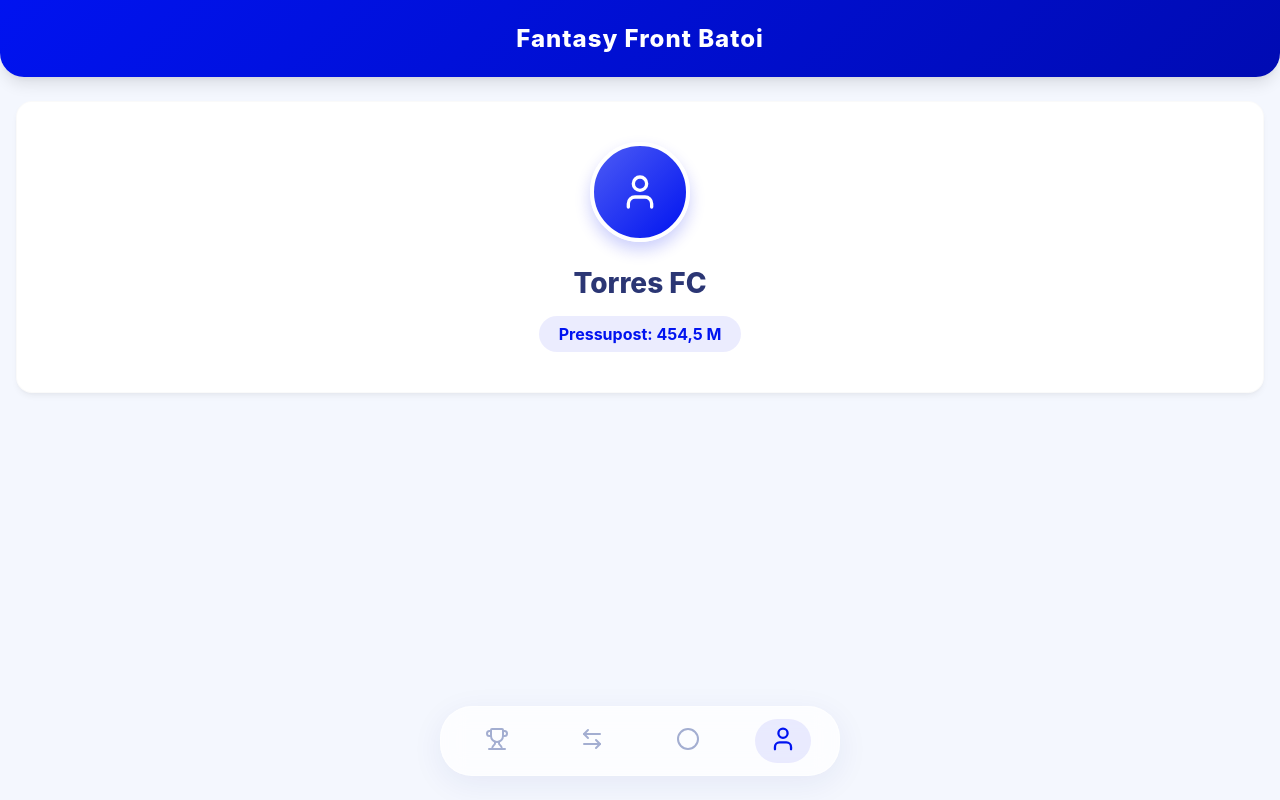
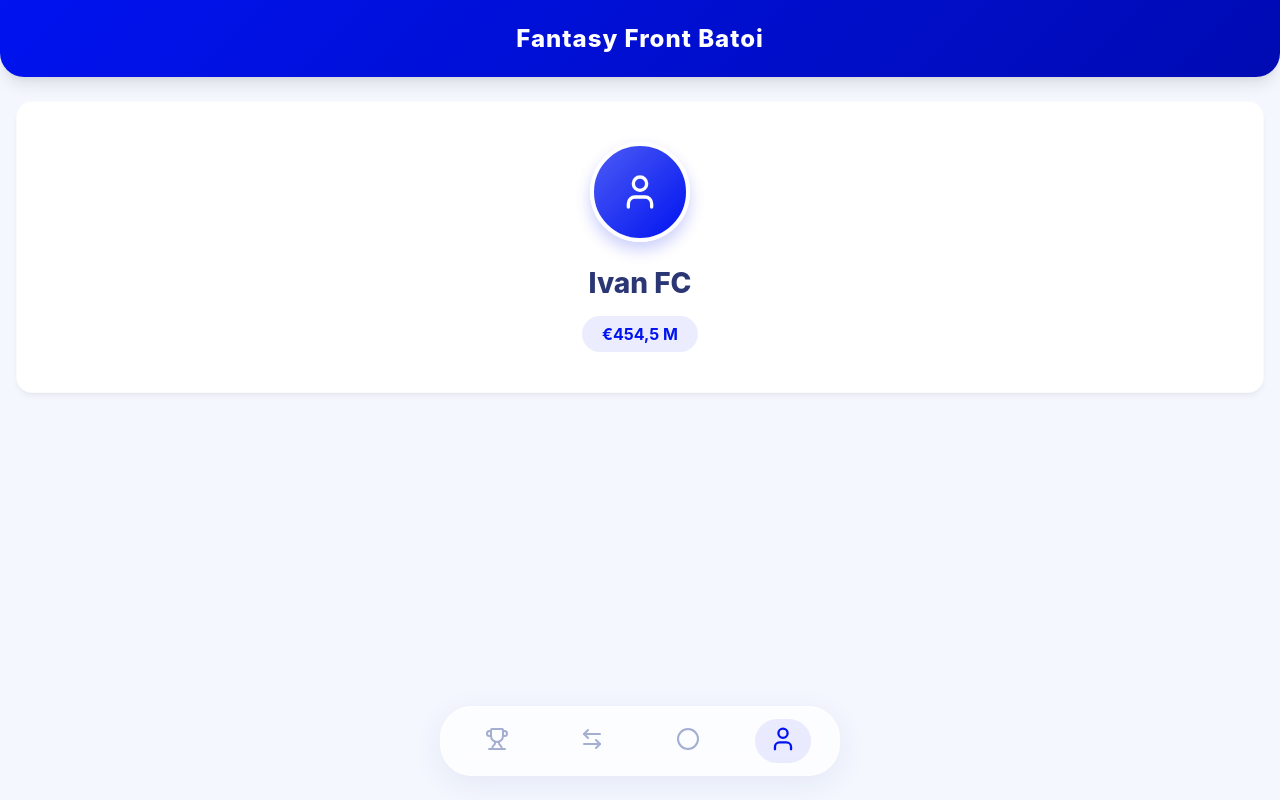
Before and after one commit to ilaor/fantasy-batoi, a React (Create React App) app: page / in a window 1280 px wide. Both pictures are taken after a click on the button 783 px from the left and 741 px from the top of the page. Built offline with nearby package versions, Linux system fonts and the light colour scheme.

Commit message:
prova vercel

```diff
--- a/src/components/Perfil/Perfil.js
+++ b/src/components/Perfil/Perfil.js
@@ -5,8 +5,8 @@ import { User } from 'lucide-react';
 const Perfil = () => (
     <div className="card profile-card text-center animate-fade-in">
         <div className="profile-avatar"><User size={40} /></div>
-        <h2 className="profile-name">Torres FC</h2>
-        <p className="profile-status">Pressupost: 454,5 M</p>
+        <h2 className="profile-name">Ivan FC</h2>
+        <p className="profile-status">€454,5 M</p>
     </div>
 );
 
```
